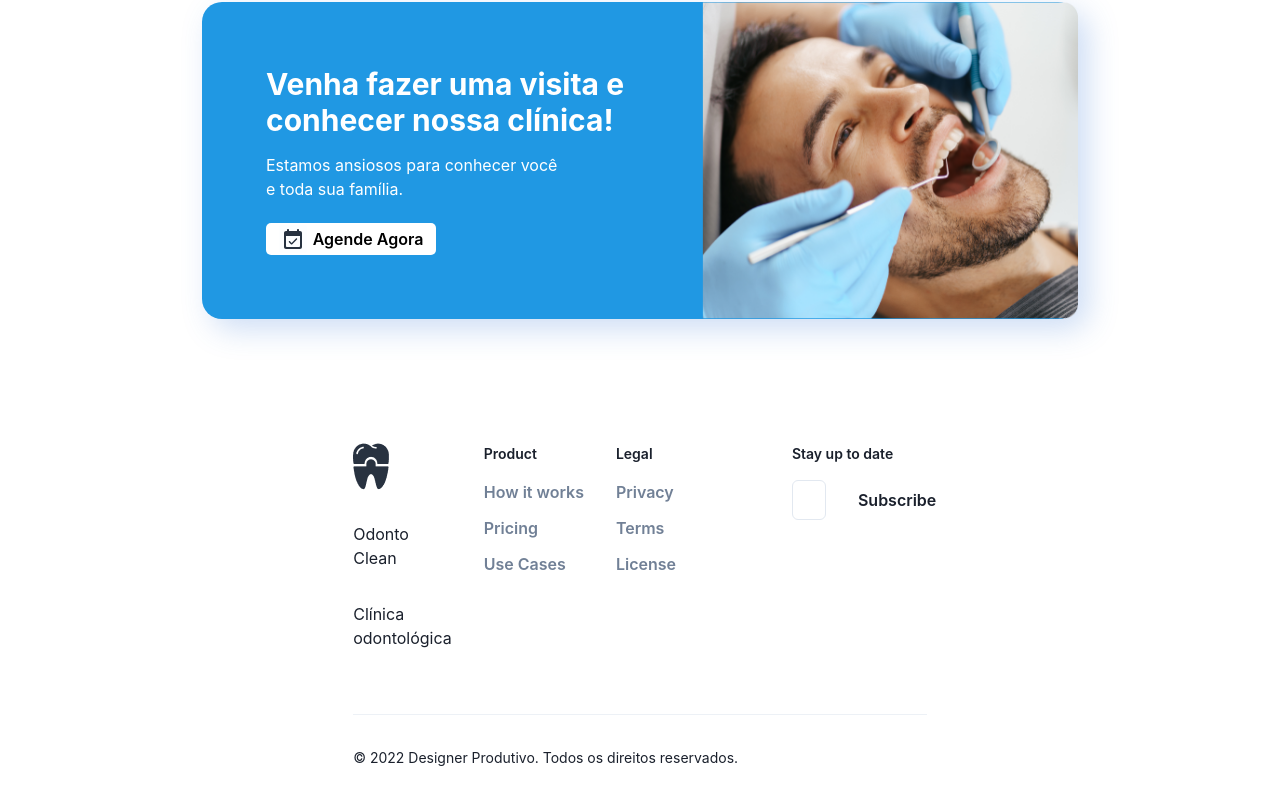
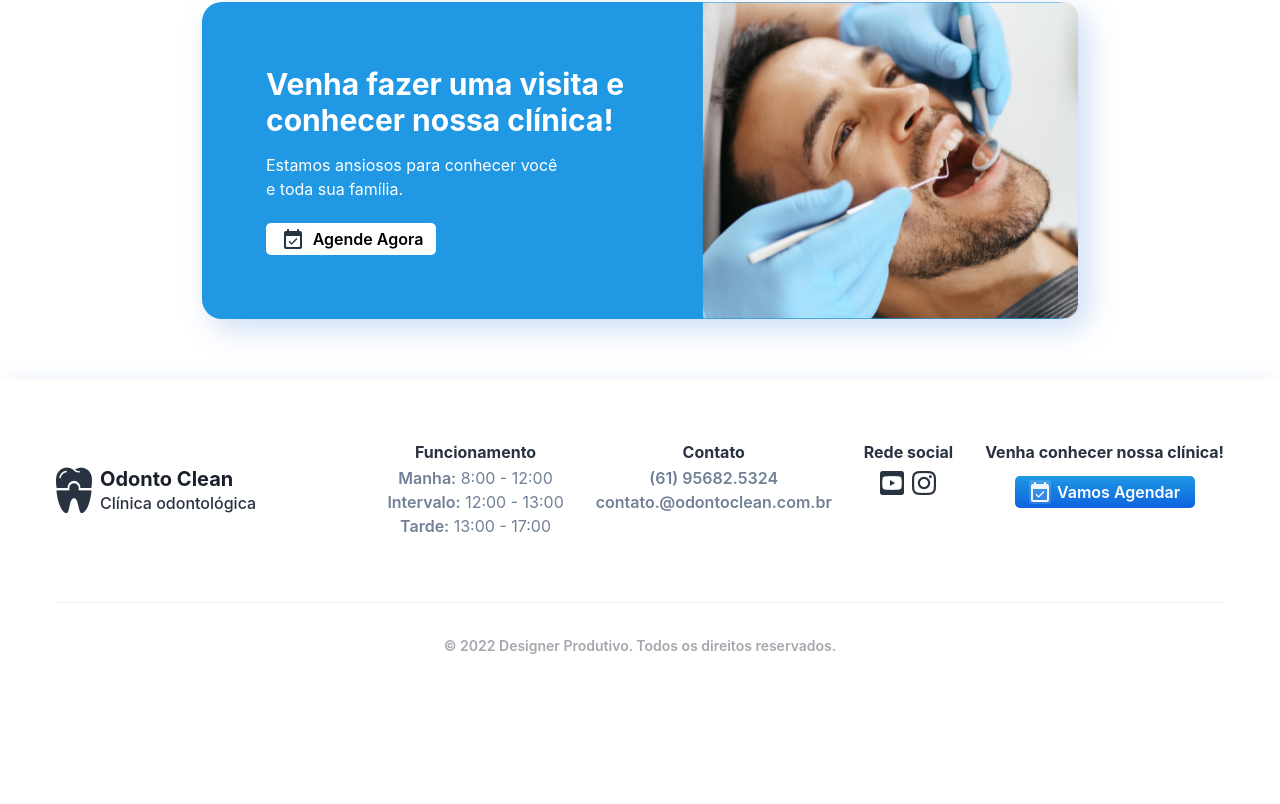
Before and after one commit to PedrodoDivino/odonto_clean, a React (Create React App) app: page / in a window 1280 px wide. Shown: the part 2607-3411 px from the top of the page. After the commit the page ends 3311 px from the top, so only its background shows below. Built offline with nearby package versions, Linux system fonts and the light colour scheme; no server answers.

Commit message:
[Gustavo] Footer quase finalizado - Faltando apenas corrigir detalhes

```diff
--- a/src/components/ButtonWrapper/index.tsx
+++ b/src/components/ButtonWrapper/index.tsx
@@ -11,7 +11,16 @@ type ButtonProps = {
   padding?: string;
 };
 
-export  const ButtonWrapper = ({ text, imgIcon, width, marginLeft, marginTop, padding, bgColor, colorfont }: ButtonProps) => {
+export const ButtonWrapper = ({
+  text,
+  imgIcon,
+  width,
+  marginLeft,
+  marginTop,
+  padding,
+  bgColor,
+  colorfont,
+}: ButtonProps) => {
   return (
     <Link
       display="flex"
--- a/src/components/Footer/index.tsx
+++ b/src/components/Footer/index.tsx
@@ -4,68 +4,150 @@ import {
   ButtonGroup,
   Container,
   Divider,
+  Heading,
   IconButton,
   Image,
   Input,
+  Link,
   Stack,
   Text,
 } from "@chakra-ui/react";
 
 import footer_logo from "../../assets/images/footer_logo.png";
+import youtube_icon from "../../assets/images/youtube_icon.png";
+import insta_icon from "../../assets/images/insta_icon.png";
+import agend from "../../assets/images/agendar.svg";
+import { ButtonWrapper } from "../ButtonWrapper";
 
 export const Footer = () => {
   return (
-    <Container as="footer" pos="relative" w="full">
+    <Box
+      as="footer"
+      pos="relative"
+      w="full"
+      boxShadow={"0px 10px 25px  rgba(55, 121, 215, 0.25);"}
+    >
+      <Container maxW={{ sm: "768px", lg: "960px", xl: "1200px" }}>
         <Stack
-        spacing="8"
+          spacing="2"
           direction={{ base: "column", md: "row" }}
           justify="space-between"
           py={{ base: "12", md: "16" }}
         >
-        <Stack spacing={{ base: "6", md: "8" }} align="start">
+          <Stack align="center" justify="center" direction="row">
             <Image src={footer_logo} alt="Logo Footer" />
-          <Text color="muted">Odonto Clean</Text>
-          <Text>Clínica odontológica</Text>
+            <Box>
+              <Heading size="md" color="muted">
+                Odonto Clean
+              </Heading>
+              <Text fontWeight="500" color="rgba(2, 14, 31, 0.85)">
+                Clínica odontológica
+              </Text>
+            </Box>
           </Stack>
           <Stack
-          direction={{ base: "column-reverse", md: "column", lg: "row" }}
+            direction={{
+              base: "column-reverse",
+              md: "row-reverse",
+              lg: "row-reverse",
+            }}
             spacing={{ base: "12", md: "8" }}
+            justify="center"
           >
-          <Stack direction="row" spacing="8">
-            <Stack spacing="4" w="full" flex="1">
-              <Text fontSize="sm" fontWeight="semibold" color="subtle">
-                Product
-              </Text>
-              <Stack spacing="3" shouldWrapChildren>
-                <Button variant="link">How it works</Button>
-                <Button variant="link">Pricing</Button>
-                <Button variant="link">Use Cases</Button>
-              </Stack>
-            </Stack>
-            <Stack spacing="4" minW="36" flex="1">
-              <Text fontSize="sm" fontWeight="semibold" color="subtle">
-                Legal
-              </Text>
-              <Stack spacing="3" shouldWrapChildren>
-                <Button variant="link">Privacy</Button>
-                <Button variant="link">Terms</Button>
-                <Button variant="link">License</Button>
+            <Stack direction="column" spacing="8">
+              <Stack spacing="1" w="full" flex="1">
+                <Heading
+                  fontSize="md"
+                  fontWeight="bold"
+                  color="rgba(2, 14, 31, 0.85)"
+                  textAlign="center"
+                  mb="10px"
+                >
+                  Venha conhecer nossa clínica!
+                </Heading>
+                <Stack
+                  spacing=".5"
+                  shouldWrapChildren
+                  align="center"
+                  direction="row"
+                  justify="center"
+                >
+                  <ButtonWrapper
+                    colorfont="#fff"
+                    bgColor="linear(rgba(32, 152, 227, 1), rgba(12, 99, 223, 1))"
+                    imgIcon={agend}
+                    text="Vamos Agendar"
+                    width="180px"
+                  />
                 </Stack>
               </Stack>
             </Stack>
-          <Stack spacing="4">
-            <Text fontSize="sm" fontWeight="semibold" color="subtle">
-              Stay up to date
-            </Text>
+
+            <Stack direction="column" spacing="8">
+              <Stack spacing="2" w="full" flex="1">
+                <Heading
+                  fontSize="md"
+                  fontWeight="bold"
+                  color="rgba(2, 14, 31, 0.85)"
+                  textAlign="center"
+                >
+                  Rede social
+                </Heading>
                 <Stack
-              spacing="4"
-              direction={{ base: "column", sm: "row" }}
-              maxW={{ lg: "360px" }}
+                  spacing=".5"
+                  shouldWrapChildren
+                  align="center"
+                  direction="row"
+                  justify="center"
                 >
-              <Input placeholder="Enter your email" type="email" required />
-              <Button variant="primary" type="submit" flexShrink={0}>
-                Subscribe
+                  <Link href="https://chakra-ui.com" isExternal>
+                    <Image src={youtube_icon} alt="Link do Youtube" mr="8px" />
+                  </Link>
+                  <Link href="https://chakra-ui.com" isExternal>
+                    <Image src={insta_icon} alt="Link do Instagran" />
+                  </Link>
+                </Stack>
+              </Stack>
+            </Stack>
+
+            <Stack direction="column" spacing="8">
+              <Stack spacing="1" w="full" flex="1">
+                <Heading
+                  fontSize="md"
+                  fontWeight="bold"
+                  color="rgba(2, 14, 31, 0.85)"
+                  textAlign="center"
+                >
+                  Contato
+                </Heading>
+                <Stack spacing=".5" shouldWrapChildren align="center">
+                  <Button variant="link">(61) 95682.5324</Button>
+                  <Button variant="link">contato.@odontoclean.com.br</Button>
+                </Stack>
+              </Stack>
+            </Stack>
+
+            <Stack direction="column" spacing="8">
+              <Stack spacing="1" w="full" flex="1">
+                <Heading
+                  fontSize="md"
+                  fontWeight="bold"
+                  color="rgba(2, 14, 31, 0.85)"
+                  textAlign="center"
+                >
+                  Funcionamento
+                </Heading>
+                <Stack spacing=".5" shouldWrapChildren align="center">
+                  <Button variant="link">
+                    Manha:<Text fontWeight="400">&nbsp;8:00 - 12:00</Text>
                   </Button>
+                  <Button variant="link">
+                    Intervalo:<Text fontWeight="400">&nbsp;12:00 - 13:00</Text>
+                  </Button>
+                  <Button variant="link">
+                    Tarde:<Text fontWeight="400">&nbsp;13:00 - 17:00</Text>
+                  </Button>
+                </Stack>
               </Stack>
             </Stack>
           </Stack>
@@ -74,25 +156,16 @@ export const Footer = () => {
         <Stack
           pt="8"
           pb="12"
-        justify="space-between"
+          justify="center"
           direction={{ base: "column-reverse", md: "row" }}
           align="center"
         >
-        <Text fontSize="sm" color="subtle">
+          <Text fontSize="sm" color="rgba(2, 14, 31, 0.36)" fontWeight="600">
             &copy; {new Date().getFullYear()} Designer Produtivo. Todos os
             direitos reservados.
           </Text>
-        <ButtonGroup variant="ghost">
-          {/* <IconButton
-          as="a"
-          href="#"
-          aria-label="LinkedIn"
-          icon={<FaLinkedin fontSize="1.25rem" />}
-        />
-        <IconButton as="a" href="#" aria-label="GitHub" icon={<FaGithub fontSize="1.25rem" />} />
-        <IconButton as="a" href="#" aria-label="Twitter" icon={<FaTwitter fontSize="1.25rem" />} /> */}
-        </ButtonGroup>
         </Stack>
       </Container>
+    </Box>
   );
 };
```
Also changed, not shown: src/assets/images/insta_icon.png (added), src/assets/images/youtube_icon.png (added). Lines whose indentation alone changed are shown as unchanged.
